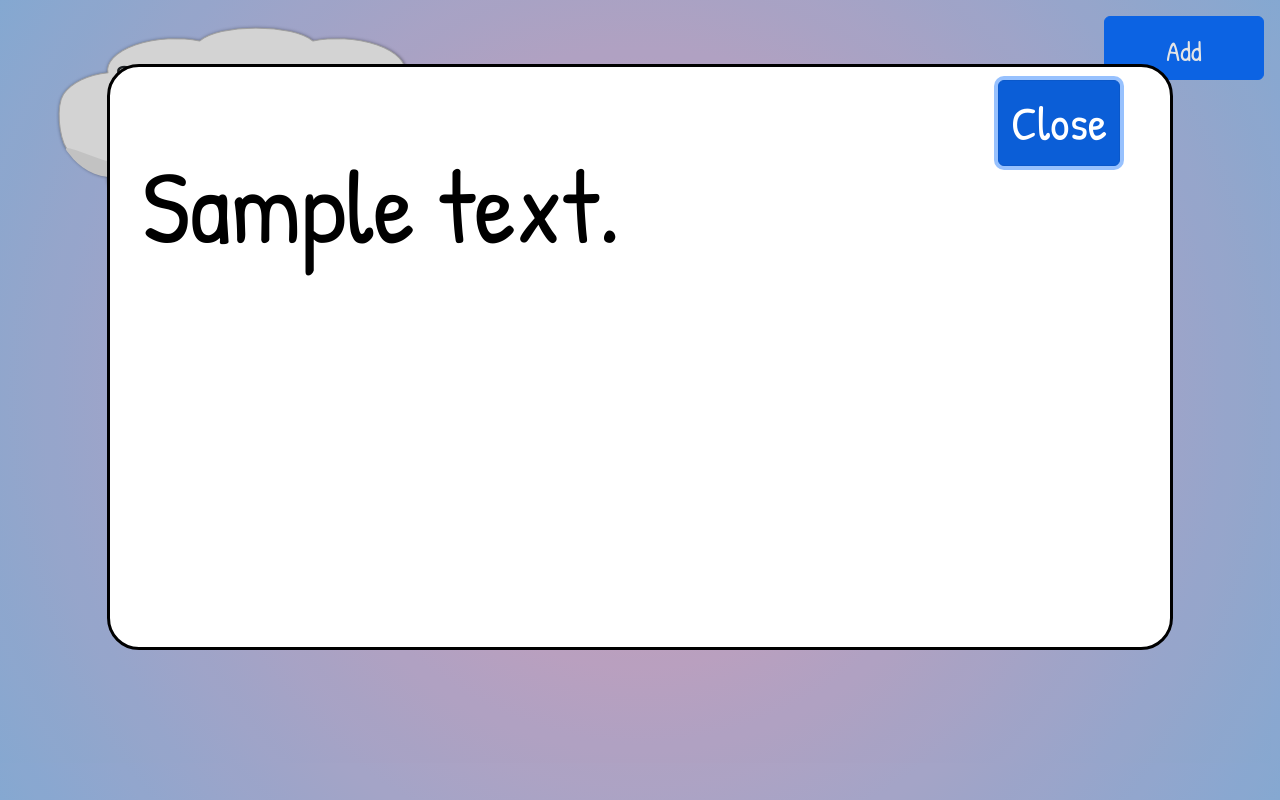
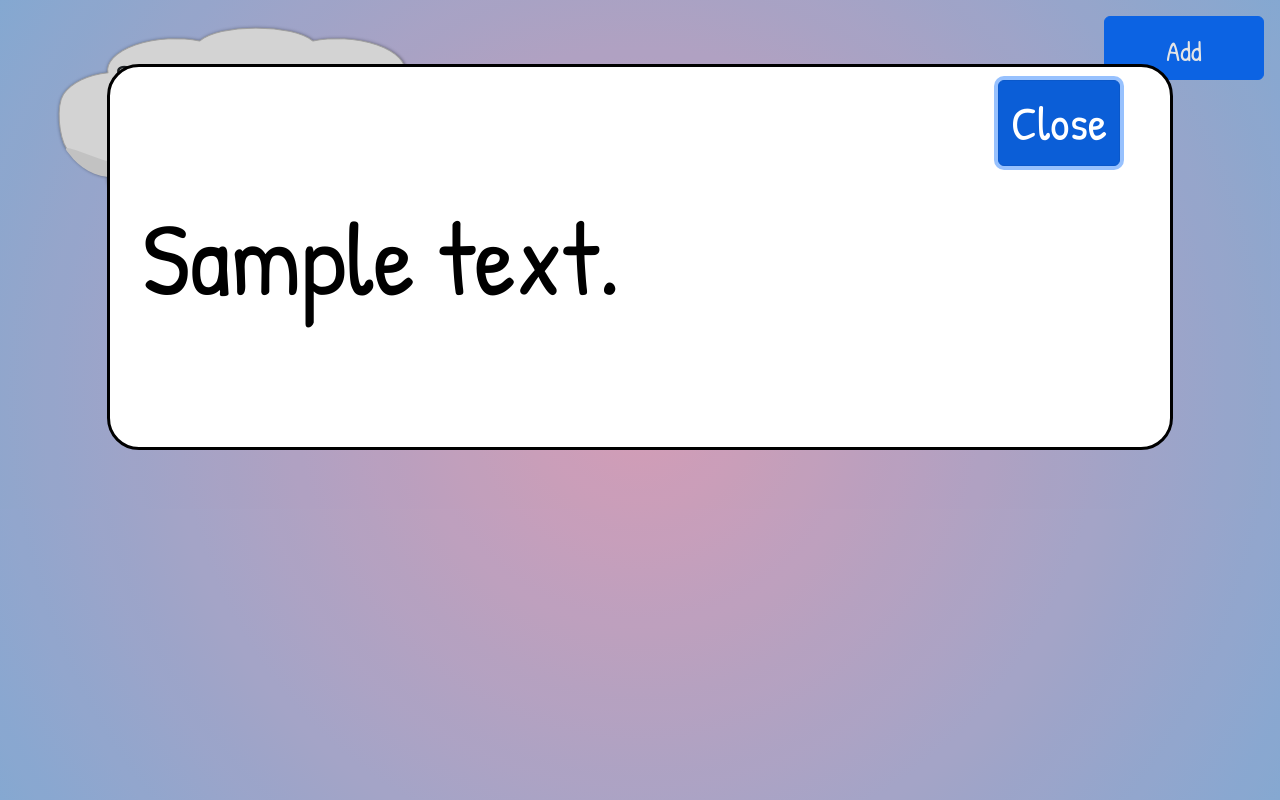
Before and after one commit to imann24/kind_cloud, a Django app: page / in a window 1280 px wide, after a click that opens the changed part. Run offline with Django 5.2, Linux system fonts and the light colour scheme; tables that the repository leaves empty hold one stand-in row (values such as "Sample post"); some libraries are stand-ins or nearby versions.

Commit message:
Add tweaks to the zoom box

```diff
--- a/app/kind_cloud/static/view_all.css
+++ b/app/kind_cloud/static/view_all.css
@@ -58,7 +58,6 @@
 #zoom {
     border-radius: 2rem;
     width: 95vw;
-    height: 90%;
     margin: 0 auto;
     margin-top: 5%;
     font-size: 6.5rem;
@@ -78,7 +77,7 @@
 
 #zoom .text-container {
     padding: 1rem;
-    margin-top: 1.75rem;
+    margin: 5rem auto;
 }
 
 @media (max-width: 1000px) {
```
